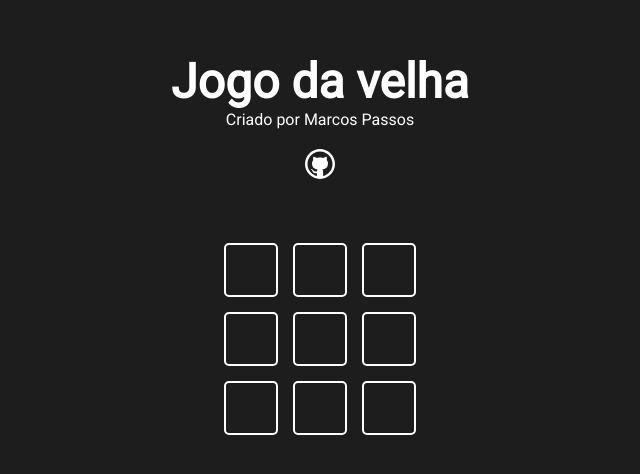
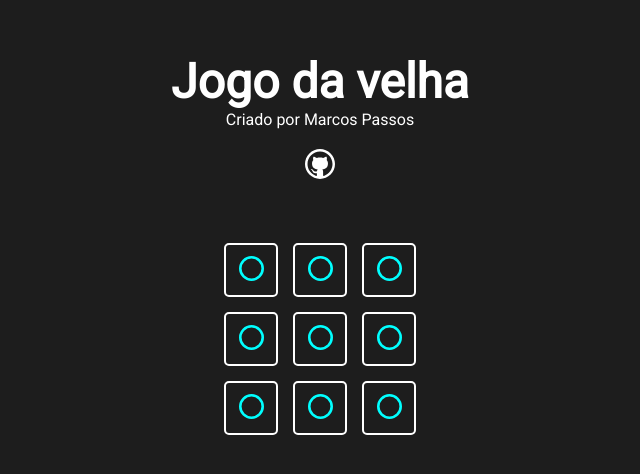
Before and after one commit to MarcosPassos-git/react-jogo-da-velha, a Next.js app: page / in a window 1280 px wide. Shown: the part 176-650 px from the top of the page, without its empty margins (320-960 px from the left). Built offline with nearby package versions, Linux system fonts and the light colour scheme.

Commit message:
Criado estados no gameOption

```diff
--- a/src/components/game/Game.jsx
+++ b/src/components/game/Game.jsx
@@ -1,18 +1,21 @@
 import styles from './Game.module.css'
 import GameOption from '../gameOption/GameOption'
+import { useState } from 'react'
 
 function Game () {
+    const [gameState, setGameState] = useState(Array(9).fill(1))
+    console.log(gameState)
     return (
         <div className={styles.game}>
-            <GameOption />
-            <GameOption />
-            <GameOption />
-            <GameOption />
-            <GameOption />
-            <GameOption />
-            <GameOption />
-            <GameOption />
-            <GameOption />
+            {
+                gameState.map((value, pos) =>
+                <GameOption
+                 key={`game-option-pos-${pos}`}
+                 status={value}
+                />
+                )
+            }
+
         </div>
     )
 }
--- a/src/components/gameOption/GameOption.jsx
+++ b/src/components/gameOption/GameOption.jsx
@@ -1,8 +1,18 @@
 import styles from './GameOption.module.css'
+import Icon from '../icon/Icon'
 
-function GameOption () {
+const GameIcon = ({iconName}) => <Icon iconName={iconName} size="25px" />
+
+function GameOption ({status}) {
     return (
         <div className={styles.gameOption}>
+            {
+                status === 1 && <GameIcon iconName="circle"/>
+            }
+            {
+              status === -1 && <GameIcon iconName="x"/>
+            }
+
 
         </div>
     )
```
Also changed, not shown: public/icons/circle.svg (added), public/icons/x.svg (added).
